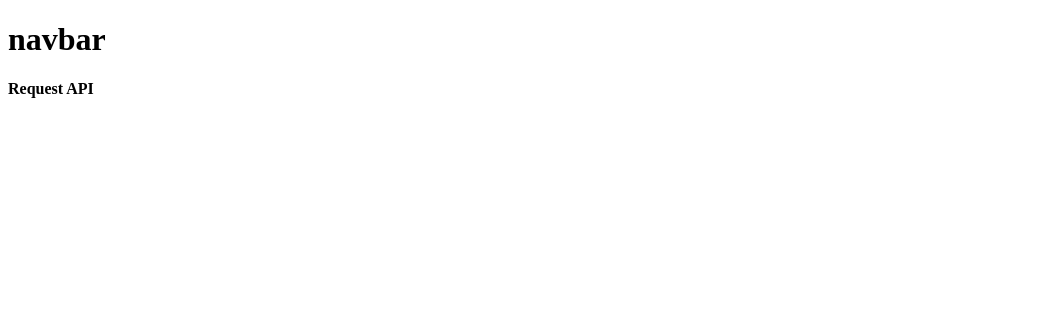
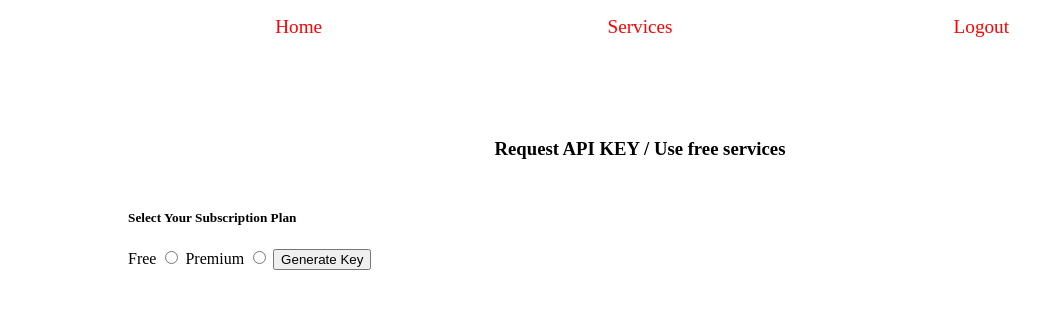
Before and after one commit to ArnasMontrimas/JWT_CA3, a PHP site: page /JWT_CA3/controller/index.php in a window 1280 px wide. Shown: the top 309 px of the page, without its empty margins (0-1064 px from the left). Run offline with PHP 8.4, Linux system fonts and the light colour scheme; the visitor is signed in with stand-in values (Sample User, id 1).

Commit message:
Added request_api_key Action & Response from server

```diff
--- a/JWTClient/controller/index.php
+++ b/JWTClient/controller/index.php
@@ -4,12 +4,12 @@
 require_once "../model/database.php";
 
 //Check if the "$action" variable is set if not set to null
-$action = isset($_GET['action']) ? $action = $_GET['action'] : $action = null;
+$action = isset($_GET['action']) ? $action = filter_input(INPUT_GET, "action", FILTER_SANITIZE_STRING) : $action = null;
 
 /*
 * Check if the user session is set, by default before user logs in the session will not be set,
 * we will direct the user to the log in page
-* from the log in page the user may navigate to the registration page if he does not have an account
+* from the log in page the user may navigate to the registration page
 */
 session_start();
 if(isset($_SESSION['user'])) {
@@ -24,6 +24,36 @@ if(isset($_SESSION['user'])) {
             require_once "../views/home.php";
             require_once "../views/footer.html";
             break;
+        case "request_api_key":
+            if(isset($_POST['membership'])) {
+                $url = "localhost/JWT_CA3/JWTServer/index.php?action=generate_key";
+
+                $data = array(
+                    "password" => password_hash($_SESSION['user']['password'], PASSWORD_DEFAULT),
+                    "id" => $_SESSION['user']['id'],
+                    "membership" => filter_input(INPUT_POST, "membership", FILTER_SANITIZE_STRING),
+                );
+
+                $api_key = getApiKey($url, $data);
+
+                if(!empty($api_key)) {
+                    $_SESSION['api_key'] = $api_key;
+                    $_SESSION['success'] = "Api key set";
+                    //TODO: Set the api_key column for that particular user who requested the api key bro!
+                    header("Location: index.php?action=home");
+                }
+                else {
+                    $_SESSION['api_key'] = $api_key;
+                    $_SESSION['error'] = "Api key could not be set";
+                    header("Location: index.php?action=home");
+                }
+
+            }
+            break;
+        case "logout":
+            session_unset();
+            session_destroy();
+            header("Location: index.php");
         default:
             //TODO ADD A 404 ERROR PAGE TO BE DISPLAYED WHEN ACTION IS INVALID
             echo "<h1>404 NOT FOUND</h1>";
@@ -46,3 +76,16 @@ else {
             require_once "../views/footer.html";
     }
 }
+
+//Helper function
+function getApiKey($url, $payload) {
+    $ch = curl_init($url);
+    curl_setopt($ch, CURLOPT_POST, true);
+    curl_setopt($ch, CURLOPT_RETURNTRANSFER, true);
+    curl_setopt($ch, CURLOPT_POSTFIELDS, $payload);
+
+    $response = curl_exec($ch);
+    curl_close($ch);
+
+    return $response;
+}
--- a/JWTClient/css/common.css
+++ b/JWTClient/css/common.css
@@ -1,8 +1,16 @@
-.container {
-    width: 1024px;
-    margin: 0 auto 0 auto;
+/* apply a natural box layout model to all elements, but allowing components to change */
+html {
+    box-sizing: border-box;
+}
+*, *:before, *:after {
+    box-sizing: inherit;
 }
 
+body {
+    font-size: 100%;
+}
+
+/* Login & Registration Form Page Styles */
 .login-form-container, .register-form-container {
     display: flex;
     justify-content: center;
@@ -10,3 +18,99 @@
     flex-direction: column;
     height: 70vh;
 }
+
+.login-form-container form, .register-form-container form {
+    display: flex;
+    flex-direction: column;
+}
+
+.login-form-container form div, .register-form-container form div {
+    display: flex;
+    flex-direction: column;
+    padding: 5px;
+}
+
+.login-form-container form div:last-child, .register-form-container form div:last-child {
+    margin: 15px 0 10px 0;
+}
+
+.login-form-container > div > a, .register-form-container > div > a {
+    font-size: 110%;
+    color: red;
+    text-decoration: none;
+    padding: 5px;
+}
+/* END */
+
+/* Alert message styles */
+.alert-message {
+    text-align: center;
+    font-size: 110%;
+    color: red;
+}
+
+/* END */
+
+
+/* Navigation bar styles */
+nav > ul {
+    display: flex;
+    list-style-type: none;
+    padding-inline-start: 0;
+    justify-content: space-around;
+}
+nav > ul li {
+    text-align: center;
+    flex-basis: 33.3%;
+}
+
+nav > ul li a {
+    text-decoration: none;
+    color: red;
+    font-size: 120%;
+}
+/* END */
+
+
+/* Home Page styles */
+.request-api-key-container {
+    margin-top: 100px;
+}
+.request-api-key-container > header {
+    text-align: center;
+    margin-bottom: 50px;
+}
+
+
+/* END */
+
+/* Container Breaking Points */
+@media (min-width: 576px) {
+    .container {
+        width: 100%;
+    }
+}
+
+@media (min-width: 768px) {
+    .container {
+        width: 768px;
+        margin: 0 auto 0 auto;
+    }
+}
+
+@media (min-width: 992px) {
+    .container {
+        width: 992px;
+        margin: 0 auto 0 auto;
+    }
+}
+
+@media (min-width: 1200px) {
+    .container {
+        width: 1024px;
+        margin: 0 auto 0 auto;
+    }
+}
+
+
+/* END */
--- a/JWTClient/views/home.php
+++ b/JWTClient/views/home.php
@@ -3,20 +3,36 @@
         <?php require_once "../views/includes/nav.html"; ?>
     </header>
     <main>
-        <header>
         <!--
             Display message on successful registration
         -->
         <?php if(isset($_SESSION['success'])) { ?>
+            <header>
                 <h1><?php echo $_SESSION['success'] ?></h1>
+            </header>
             <!--
                 Remove message after its displayed this prevents the message from being displayed again when page is refreshed
             -->
             <?php unset($_SESSION['success']); ?>
         <?php }; ?>
+        <section>
+            <div class="container">
+                <div class="request-api-key-container">
+                    <header>
+                        <h3>Request API KEY / Use free services</h3>
                     </header>
-        <section>
-            <h4>Request API</h4>
+                    <div>
+                        <h5>Select Your Subscription Plan</h5>
+                        <form action="index.php?action=request_api_key" method="POST">
+                            <label for="free">Free</label>
+                            <input type="radio" id="free" name="membership" value="free" required>
+                            <label for="premium">Premium</label>
+                            <input type="radio" id="premium" name="membership" value="premium" required>
+                            <input type="submit" value="Generate Key">
+                        </form>
+                    </div>
+                </div>
+            </div>
         </section>
     </main>
 </body>
--- a/JWTClient/views/includes/nav.html
+++ b/JWTClient/views/includes/nav.html
@@ -1 +1,15 @@
-<h1>navbar</h1>
+<div class="container">
+    <nav>
+        <ul>
+            <li>
+                <a href="#">Home</a>
+            </li>
+            <li>
+                <a href="#">Services</a>
+            </li>
+            <li>
+                <a href="index.php?action=logout">Logout</a>
+            </li>
+        </ul>
+    </nav>
+</div>
```
Also changed, not shown: JWTClient/model/user/login.php (+22 -2 lines), JWTClient/views/login_form.php (+13 -9 lines), JWTClient/views/register_form.php (+15 -6 lines), JWTServer/JWT_class.php (added, +184 -0 lines), JWTServer/index.php (+39 -0 lines). Lines whose indentation alone changed are shown as unchanged.
